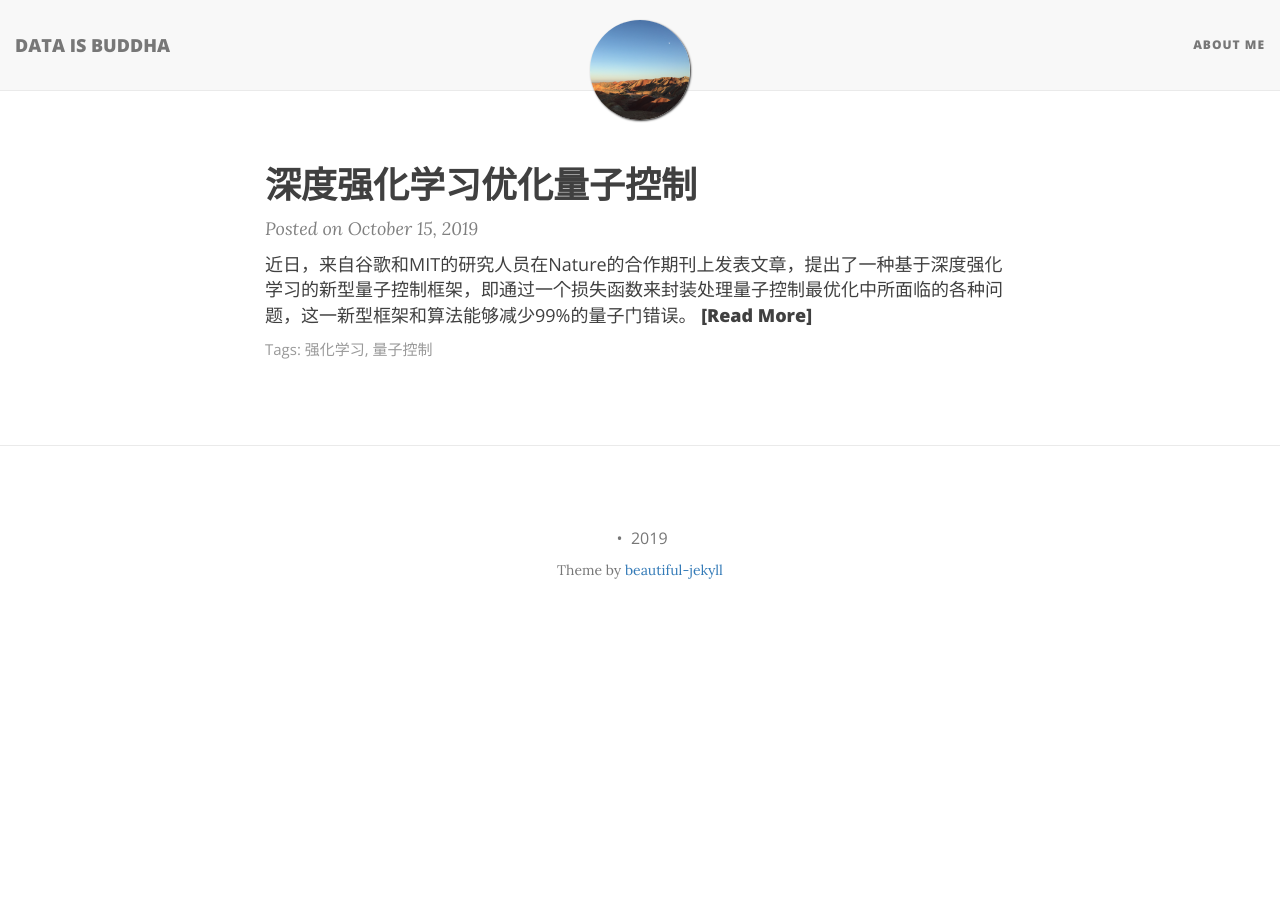
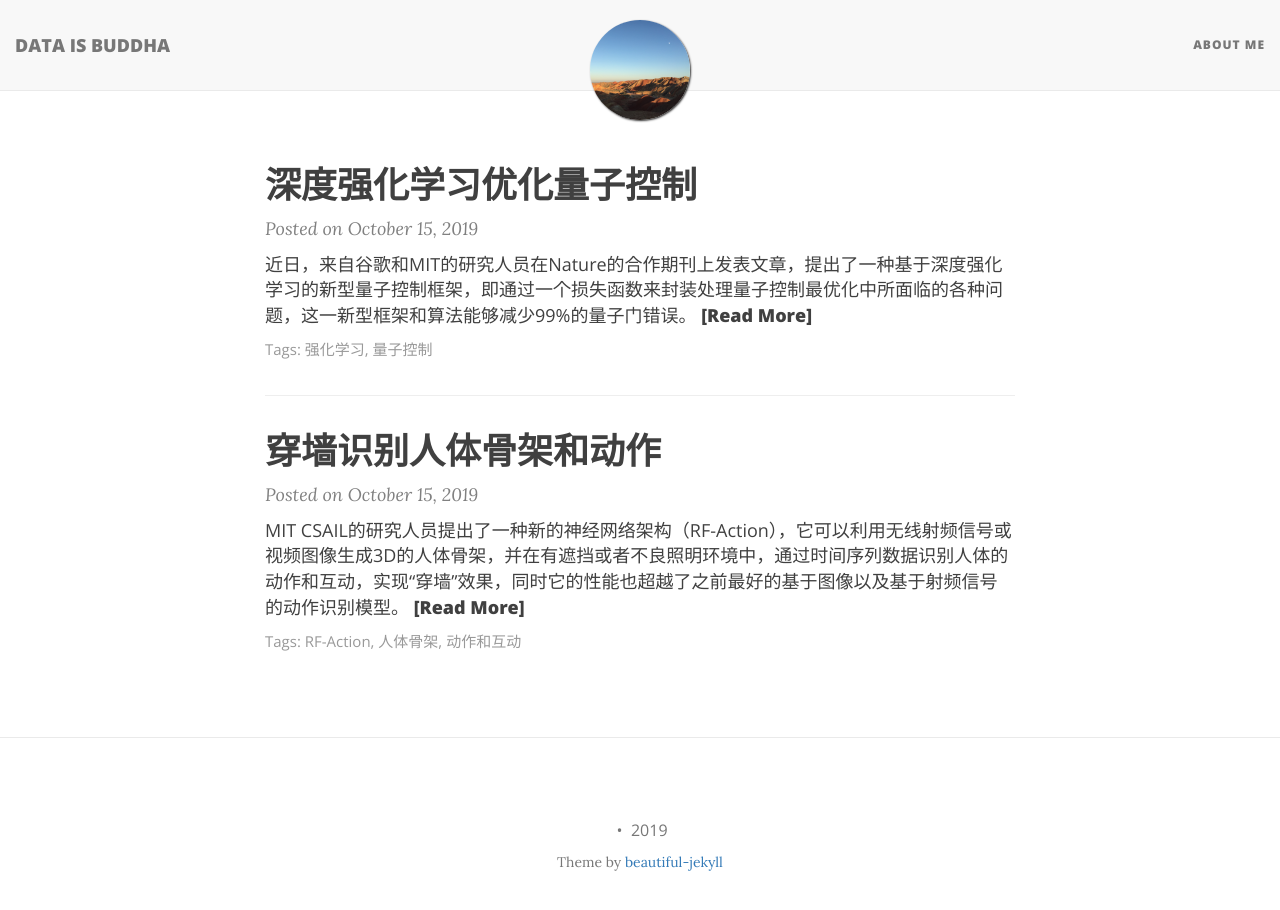
Before and after one commit to lixiangdata/lixiangdata.github.io, a Jekyll site: the page built from index.html, in a window 1280 px wide and 923 px high. Shown: the top 910 px of the window. Built offline with Jekyll 4.4.1, drawn with Linux system fonts in a browser that asks for light colours; nearby versions of some CDN libraries; the list of posts is cut into pages by our own code.

Commit message:
add files

```diff
--- /dev/null
+++ b/_posts/2019-10-15-making-the-invisible-visible-action-recognition-through-walls-and-occlusions.md
@@ -0,0 +1,15 @@
+---
+layout: post
+title: 穿墙识别人体骨架和动作
+tags: [RF-Action, 人体骨架, 动作和互动]
+---
+
+MIT CSAIL的研究人员提出了一种新的神经网络架构（RF-Action），它可以利用无线射频信号或视频图像生成3D的人体骨架，并在有遮挡或者不良照明环境中，通过时间序列数据识别人体的动作和互动，实现“穿墙”效果，同时它的性能也超越了之前最好的基于图像以及基于射频信号的动作识别模型。
+
+![](/img/making-the-invisible-visible-action-recognition-through-walls-and-occlusions-2.png)
+RF-Action神经网络架构
+
+![](/img/making-the-invisible-visible-action-recognition-through-walls-and-occlusions-1.png)
+模型预测的骨架和动作
+
+source: [Making the Invisible Visible: Action Recognition Through Walls and Occlusions](https://arxiv.org/abs/1909.09300)
```
Also changed, not shown: _posts/2019-10-15-universal-quantum-control-through-deep-reinforcement-learning.md (+1 -0 lines), img/making-the-invisible-visible-action-recognition-through-walls-and-occlusions-1.png (added), img/making-the-invisible-visible-action-recognition-through-walls-and-occlusions-2.png (added).
